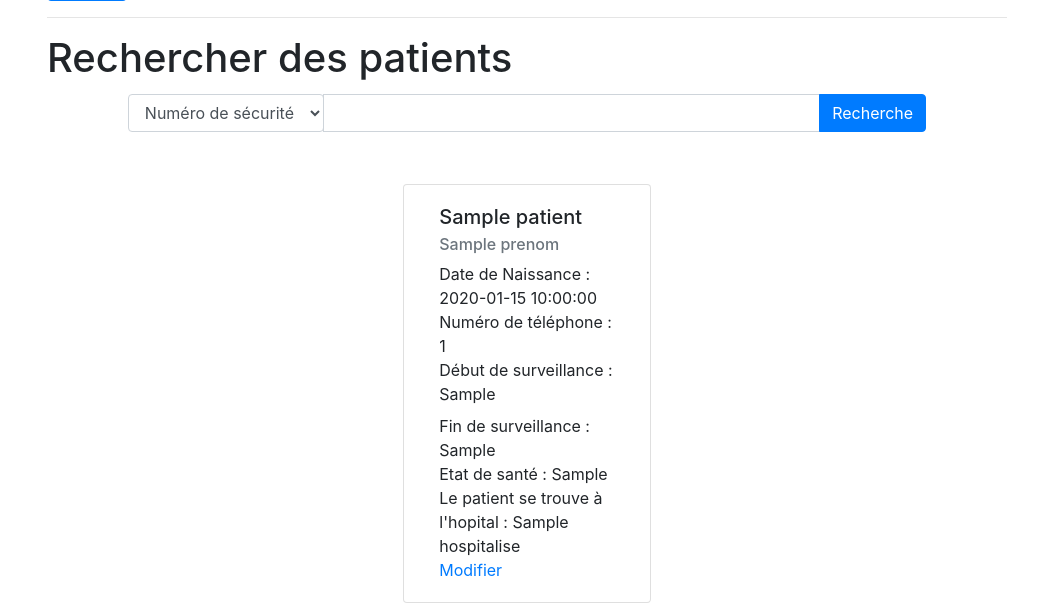
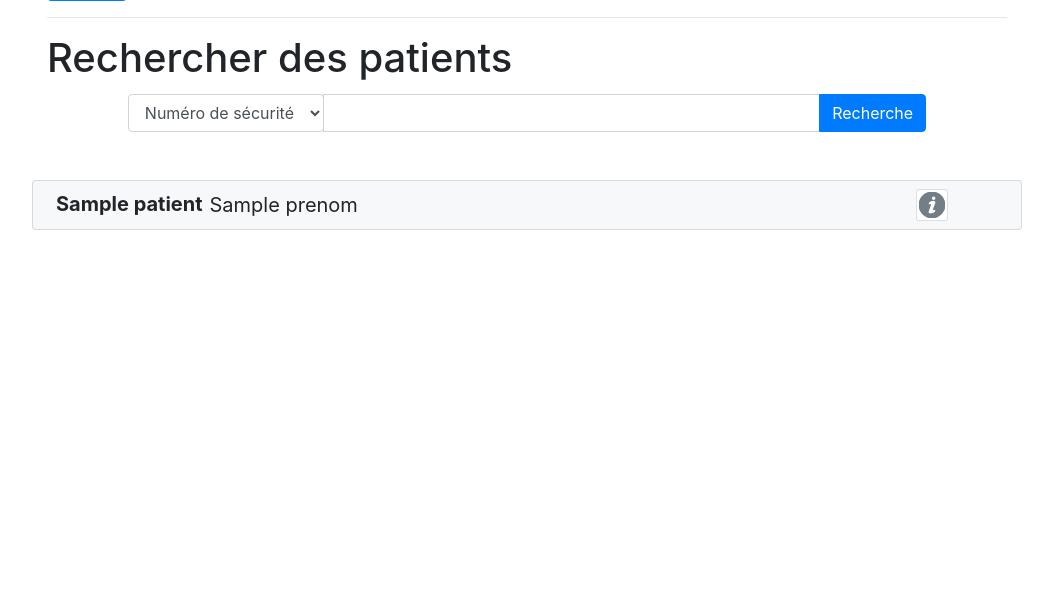
Before and after one commit to VincentC7/L3_CSI_Covid19, a PHP site: template src/views/pages/patient.twig in a window 1280 px wide. Shown: the part 729-1336 px from the top of the page, without its empty margins (113-1166 px from the left). After the commit the page ends 959 px from the top, so only its background shows below. Run offline with PHP 8.4, Linux system fonts and the light colour scheme; the template is opened without the code that fills it: most values are stand-ins (such as "Sample title", 1, 10 or a date in 2020); some libraries are stand-ins or nearby versions.

Commit message:
changement affichage patient.twig

```diff
--- a/composer.json
+++ b/composer.json
@@ -6,7 +6,7 @@
         "ext-openssl":"*",
         "slim/twig-view": "^2.1",
         "respect/validation": "^2.0",
-      "ext-pdo": "*"
+        "ext-pdo": "*"
     },
 
     "autoload":{
--- a/public/CSS/Main.css
+++ b/public/CSS/Main.css
@@ -1,3 +1,67 @@
-.help-block{
-    background: red;
+.patient{
+    border: 1px solid rgba(0,0,0,.125);
+    border-radius: .25rem;
+    background-color: #f6f8fa;
 }
+
+.info-patient{
+    width: fit-content;
+    display: flex;
+}
+
+.info-etat-sante{
+    width: fit-content;
+    height: fit-content;
+    font-size: 10px;
+    color: #f6f8fa;
+    align-self: center;
+    padding: 0.25em;
+    border-radius: 0.5em;
+}
+
+.nom-patient{
+    font-size: 20px;
+    margin-right: 0.35em;
+    font-weight: bold;
+}
+
+.prenom-patient{
+    height: fit-content;
+    font-size: 20px;
+    margin-right: 0.35em;
+    align-self: center;
+}
+
+.sante-mort{
+    background: #000000;
+}
+.sante-inconscient{
+    background: #e74c3c;
+}
+.sante-fievre-pb-resp{
+    background: #e67e22;
+}
+.sante-fievre{
+    background: #f1c40f;
+}
+.sante-aucun-sympt{
+    background: #27ae60;
+}
+
+.controls{
+    width: fit-content;
+    text-align: center;
+}
+
+.icon{
+    width: 2em;
+    height: 2em;
+    border: 1px solid rgba(0,0,0,.125);
+    border-radius: .20rem;
+    background-color: #ffffff;
+    padding: 0.1em;
+}
+
+.icon:hover{
+    background-color: #ecf0f1;
+}
--- a/src/views/layout.twig
+++ b/src/views/layout.twig
@@ -5,11 +5,11 @@
     <meta charset="utf-8">
     <title>Titre de la page</title>
     <link rel="stylesheet" href="https://stackpath.bootstrapcdn.com/bootstrap/4.4.0/css/bootstrap.min.css">
+    <link href="{{ base_url() }}/CSS/Main.css" rel="stylesheet">
     <script src="https://code.jquery.com/jquery-3.3.1.slim.min.js"></script>
     <script src="https://cdnjs.cloudflare.com/ajax/libs/popper.js/1.14.0/umd/popper.min.js"></script>
     <script src="https://stackpath.bootstrapcdn.com/bootstrap/4.1.0/js/bootstrap.min.js"></script>
     <link href="https://maxcdn.bootstrapcdn.com/font-awesome/4.7.0/css/font-awesome.min.css" rel="stylesheet">
-
 </head>
 
 <body>
--- a/src/views/pages/patient.twig
+++ b/src/views/pages/patient.twig
@@ -154,23 +154,38 @@
             </form>
         </div>
 
-        <div class="row justify-content-md-center">
-            {% for patient in patients %}
-                <div class="card col-lg-3 col-sm-2 m-1" style="width: 18rem;">
-                    <div class="card-body">
-                        <h5 class="card-title">{{ patient.nom}}</h5>
-                        <h6 class="card-subtitle mb-2 text-muted">{{ patient.prenom }}</h6>
-                        <p class="card-text m-0">Date de Naissance : {{ patient.date_naissance }}</p>
-                        <p class="card-text m-0">Numéro de téléphone : {{ patient.num_tel }}</p>
-                        <p class="card-text mb-2">Début de surveillance : {{ patient.debut_surveillance }}</p>
-                        <p class="card-text m-0">{% if patient.fin_surveillance %} Fin de surveillance : {{ patient.fin_surveillance }} {% else %} Le patient est toujours sous surveillance {% endif %}</p>
-                        <p class="card-text m-0">Etat de santé : {{ patient.etat_sante }}</p>
-                        {% if patient.hospitalise %}  <p class="card-text m-0">Le patient se trouve à l'hopital : {{ patient.hospitalise }} </p>{% endif %}
-                        <a href="{{ path_for('modifierPatient', {numsecu: patient.num_secu}) }}" class="card-link">Modifier</a>
-                        {% if not patient.hospitalise %}<a href="{{ path_for('hospitaliserPatient', {numsecu: patient.num_secu}) }}" class="card-link">Hospitaliser</a>{% endif %}
+        {% for patient in patients %}
+            <div class="row mb-3 p-2 patient">
+                <div class="col-10 info-patient">
+                    <div class="nom-patient">{{ patient.nom}}</div>
+                    <div class="prenom-patient bottom">{{ patient.prenom }}</div>
+                    <div class="info-etat-sante
+                        {% if patient.etat_sante == 'fièvre et pb respiratoires'  %} sante-fievre-pb-resp
+                        {% elseif patient.etat_sante == 'fièvre' %} sante-fievre
+                        {% elseif patient.etat_sante == 'inconscient' %} sante-inconscient
+                        {% elseif patient.etat_sante == 'décédé' %} sante-mort
+                        {% elseif patient.etat_sante == 'aucun symptome' %} sante-aucun-sympt
+                        {% endif %}
+                        "> {{ patient.etat_sante }}
                     </div>
                 </div>
-            {% endfor %}
-        </div>
+                <div class="col-2 controls">
+                    <a href="{{ path_for('modifierPatient', {numsecu: patient.num_secu}) }}" class="card-link">
+                        <svg xmlns="http://www.w3.org/2000/svg" id="Capa_1" enable-background="new 0 0 524.235 524.235" height="512px" viewBox="0 0 524.235 524.235" width="512px" class="icon"><g><path d="m262.118 0c-144.53 0-262.118 117.588-262.118 262.118s117.588 262.118 262.118 262.118 262.118-117.588 262.118-262.118-117.589-262.118-262.118-262.118zm17.05 417.639c-12.453 2.076-37.232 7.261-49.815 8.303-10.651.882-20.702-5.215-26.829-13.967-6.143-8.751-7.615-19.95-3.968-29.997l49.547-136.242h-51.515c-.044-28.389 21.25-49.263 48.485-57.274 12.997-3.824 37.212-9.057 49.809-8.255 7.547.48 20.702 5.215 26.829 13.967 6.143 8.751 7.615 19.95 3.968 29.997l-49.547 136.242h51.499c.01 28.356-20.49 52.564-48.463 57.226zm15.714-253.815c-18.096 0-32.765-14.671-32.765-32.765 0-18.096 14.669-32.765 32.765-32.765s32.765 14.669 32.765 32.765c0 18.095-14.668 32.765-32.765 32.765z" data-original="#000000" class="active-path" data-old_color="#000000" fill="#747E86"/></g> </svg>
+                        {% if not patient.hospitalise %}
+                            <a href="{{ path_for('hospitaliserPatient', {numsecu: patient.num_secu}) }}" class="card-link">
+                                <?xml version="1.0"?>
+                                <svg class="icon" xmlns="http://www.w3.org/2000/svg" xmlns:xlink="http://www.w3.org/1999/xlink" version="1.1" id="Capa_1" x="0px" y="0px" viewBox="0 0 512 512" style="enable-background:new 0 0 512 512;" xml:space="preserve" width="512px" height="512px"><g><g>
+                                            <g>
+                                                <path d="M469.333,106.667H362.667V85.333c0-23.531-19.135-42.667-42.667-42.667H192c-23.531,0-42.667,19.135-42.667,42.667v21.333    H42.667C19.135,106.667,0,125.802,0,149.333v277.333c0,23.531,19.135,42.667,42.667,42.667h426.667    c23.531,0,42.667-19.135,42.667-42.667V149.333C512,125.802,492.865,106.667,469.333,106.667z M192,85.333h128v21.333H192V85.333z     M362.667,330.667c0,5.896-4.771,10.667-10.667,10.667h-53.333v53.333c0,5.896-4.771,10.667-10.667,10.667h-64    c-5.896,0-10.667-4.771-10.667-10.667v-53.333H160c-5.896,0-10.667-4.771-10.667-10.667v-64c0-5.896,4.771-10.667,10.667-10.667    h53.333v-53.333c0-5.896,4.771-10.667,10.667-10.667h64c5.896,0,10.667,4.771,10.667,10.667V256H352    c5.896,0,10.667,4.771,10.667,10.667V330.667z" data-original="#000000" class="active-path" data-old_color="#000000" fill="#778086"/>
+                                            </g>
+                                        </g></g>
+                                </svg>
+                            </a>
+                        {% endif %}
+                    </a>
+                </div>
+            </div>
+        {% endfor %}
     </div>
 {% endblock %}
```
